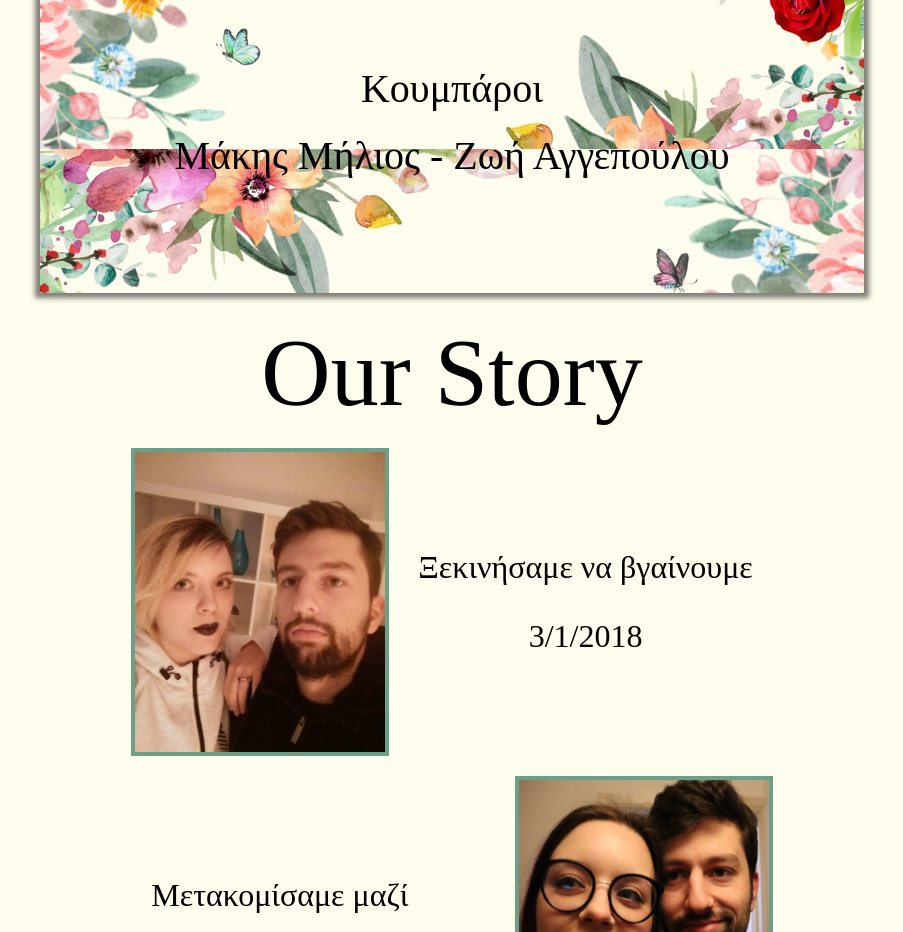
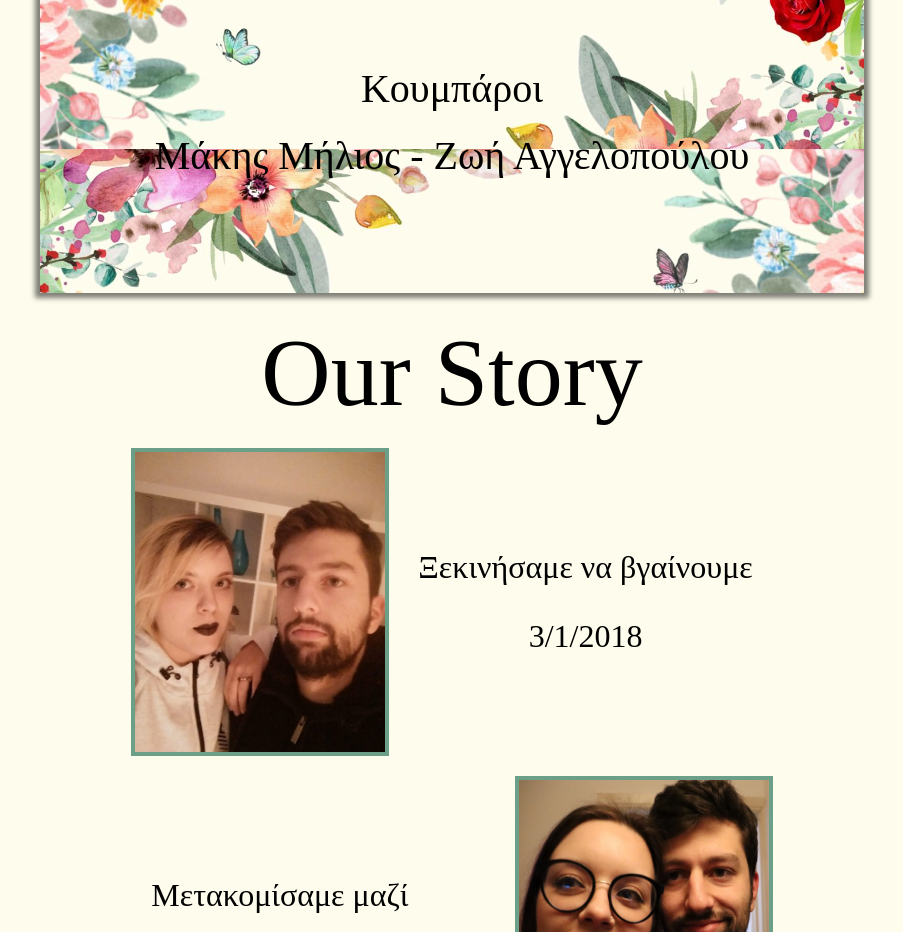
Before and after one commit to Spantouris/wedding, a React (Create React App) app: page / in a window 1280 px wide. Shown: the part 1720-2652 px from the top of the page, without its empty margins (188-1091 px from the left). Built offline with nearby package versions, Linux system fonts and the light colour scheme; a web font is replaced by a local one.

Commit message:
Update invitation.js

```diff
--- a/src/components/invitation.js
+++ b/src/components/invitation.js
@@ -11,7 +11,7 @@ function Invitation() {
                     <p>Κυριακή 15 Ιουνίου</p>
                     <p className="time">18:30</p>
                     <p>Κουμπάροι</p>
-                    <p className="manOfHonor">Μάκης Μήλιος - Ζωή Αγγεπούλου</p>
+                    <p className="manOfHonor">Μάκης Μήλιος - Ζωή Αγγελοπούλου</p>
                 </div>
             </div>
         </div>
```
